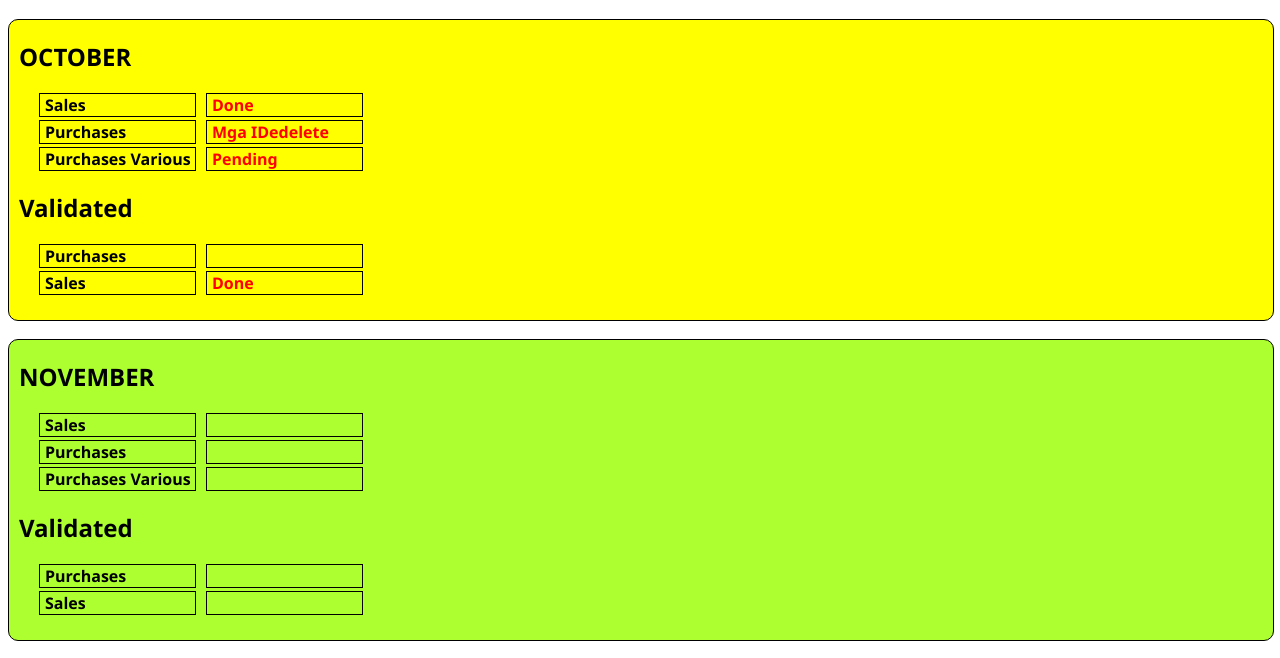
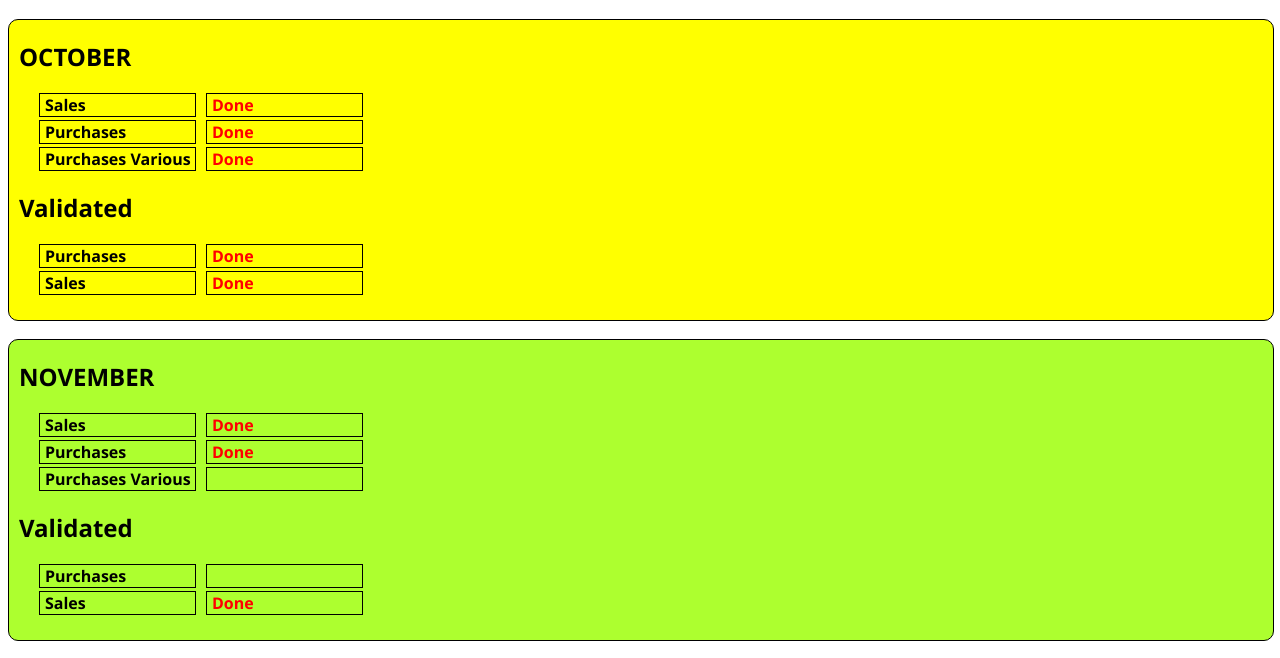
Before and after one commit to Mikebestako/RoannPawnshop, a plain HTML site: page dailyactivities.html/dizon_vat_relief.html in a window 1280 px wide. Shown: the part 67-725 px from the top of the page. Drawn offline with Linux system fonts and the light colour scheme.

Commit message:
Update dizon_vat_relief.html

```diff
--- a/dailyactivities.html/dizon_vat_relief.html
+++ b/dailyactivities.html/dizon_vat_relief.html
@@ -21,10 +21,10 @@
                         <span>Done</span></li>
                     <li>
                         <span>Purchases</span>
-                        <span>Mga IDedelete</span></li>
+                        <span>Done</span></li>
                     <li>
                         <span>Purchases Various</span>
-                        <span>Pending</span>
+                        <span>Done</span>
                     </li>
                 </ol>
             </div>
@@ -34,7 +34,7 @@
                 <ol>
                     <li>
                         <span>Purchases</span>
-                        <span></span>
+                        <span>Done</span>
                     </li>
                     <li>
                         <span>Sales</span>
@@ -53,10 +53,10 @@
                  <ol>
                      <li>
                          <span>Sales</span>
-                         <span></span></li>
+                         <span>Done</span></li>
                      <li>
                          <span>Purchases</span>
-                         <span></span></li>
+                         <span>Done</span></li>
                      <li>
                          <span>Purchases Various</span>
                          <span></span></span>
@@ -73,7 +73,7 @@
                      </li>
                      <li>
                          <span>Sales</span>
-                         <span></span>
+                         <span>Done</span>
                      </li>
                  </ol>
              </div>
```
